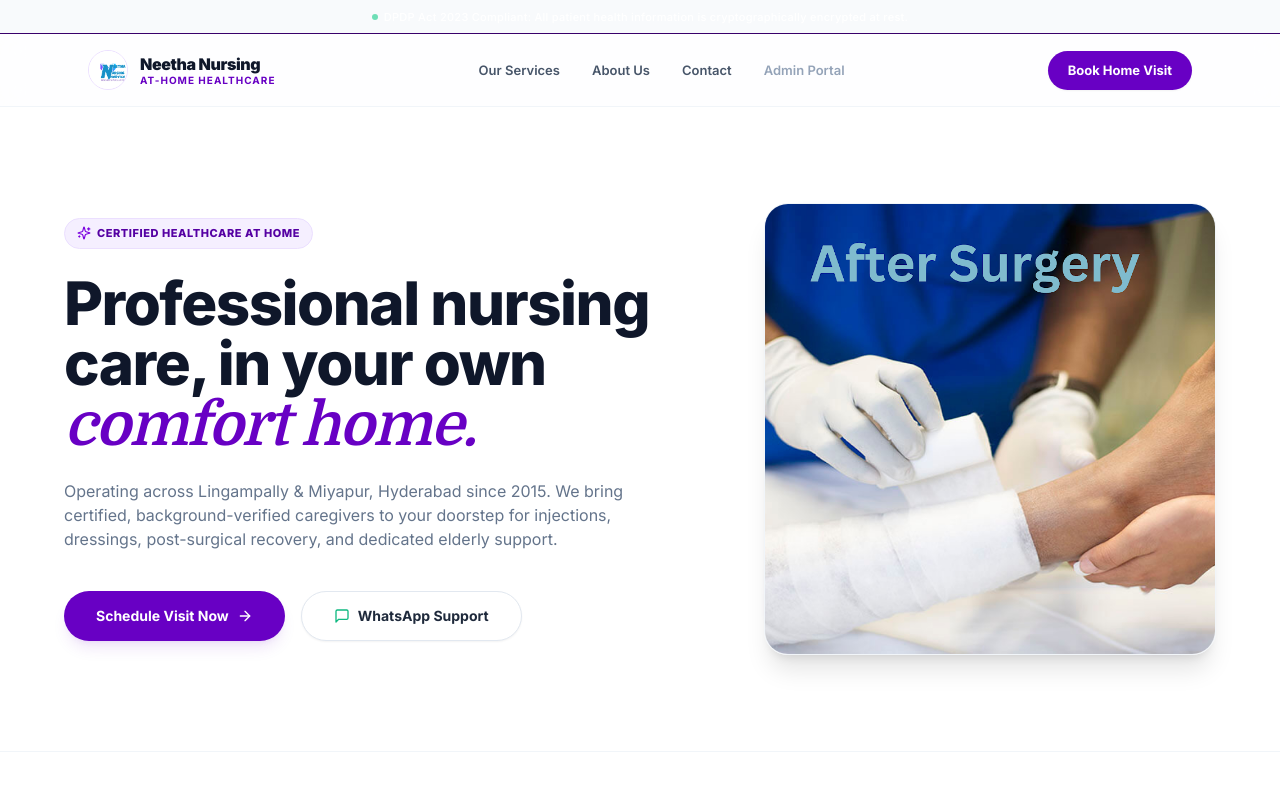
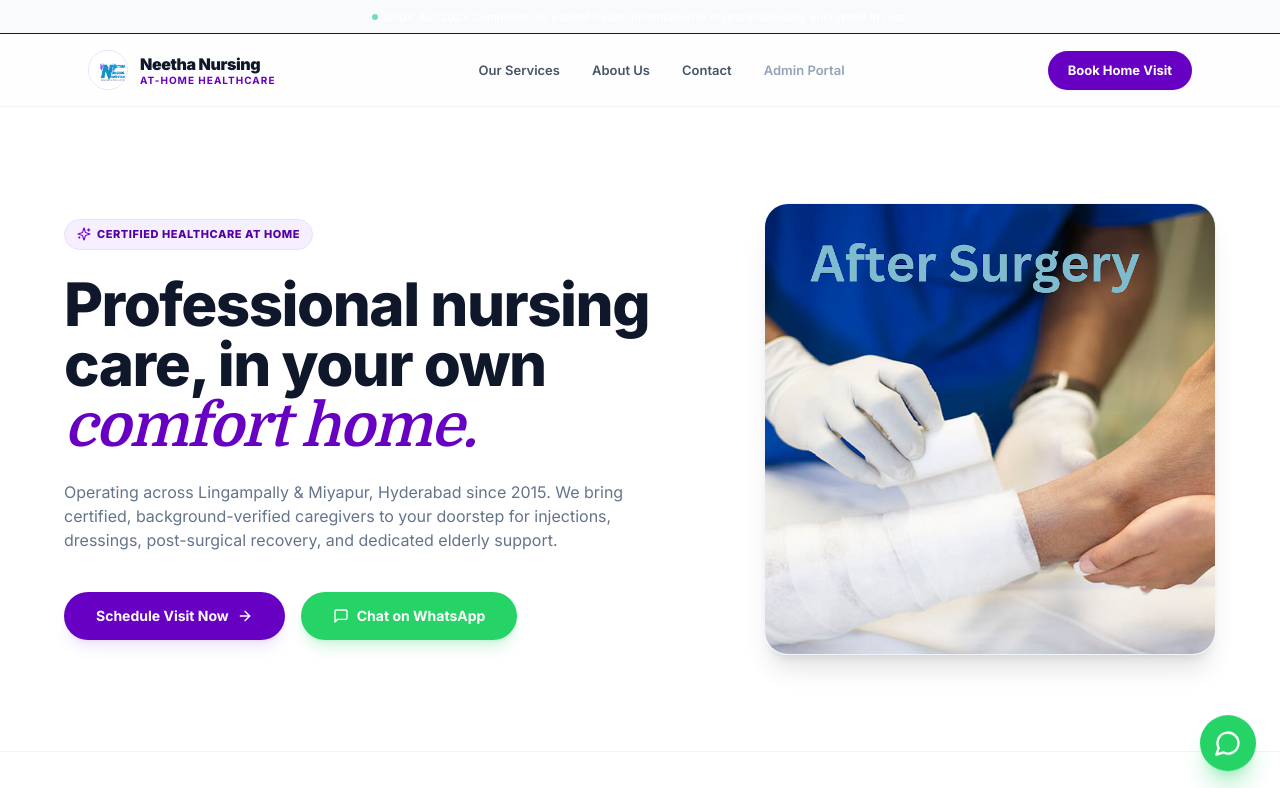
Before and after one commit to LaRoyBot/WithU, a Next.js app: page / in a window 1280 px wide. Shown: the top 788 px of the page. Built offline with nearby package versions, Linux system fonts and the light colour scheme.

Commit message:
Make WhatsApp support button pop: solid green hero button + floating animated FAB

```diff
--- a/src/app/page.tsx
+++ b/src/app/page.tsx
@@ -14,7 +14,8 @@ import {
   CheckCircle2,
   ArrowRight,
   Sparkles,
-  ClipboardList
+  ClipboardList,
+  MessageCircle
 } from 'lucide-react';
 
 export default function HomePage() {
@@ -94,11 +95,11 @@ export default function HomePage() {
               </Link>
               <a
                 href="https://wa.me/919876543210"
-                className="w-full sm:w-auto inline-flex items-center justify-center bg-white hover:bg-slate-50 text-slate-800 font-bold py-3.5 px-8 rounded-full border border-slate-200 shadow-sm transition-all duration-200 text-sm gap-2"
+                className="w-full sm:w-auto inline-flex items-center justify-center bg-[#25D366] hover:bg-[#1ebe5d] text-white font-bold py-3.5 px-8 rounded-full shadow-lg shadow-[#25D366]/20 hover:shadow-[#25D366]/30 hover:-translate-y-0.5 transition-all duration-200 text-sm gap-2"
                 target="_blank"
                 rel="noopener noreferrer"
               >
-                <MessageSquare className="w-4 h-4 text-emerald-500" /> WhatsApp Support
+                <MessageSquare className="w-4 h-4" /> Chat on WhatsApp
               </a>
             </div>
           </div>
@@ -535,6 +536,17 @@ export default function HomePage() {
           © {new Date().getFullYear()} Neetha Nursing Service. All rights reserved. Encrypted with industrial standard AES-256-GCM. Fully aligned to India's DPDP Act, 2023.
         </div>
       </footer>
+
+      {/* Floating WhatsApp FAB */}
+      <a
+        href="https://wa.me/919876543210"
+        target="_blank"
+        rel="noopener noreferrer"
+        className="fixed bottom-6 right-6 z-50 w-14 h-14 bg-[#25D366] hover:bg-[#1ebe5d] text-white rounded-full shadow-xl shadow-[#25D366]/30 hover:shadow-[#25D366]/40 flex items-center justify-center transition-all duration-200 hover:scale-110 active:scale-95 animate-bounce"
+        aria-label="Chat on WhatsApp"
+      >
+        <MessageCircle className="w-7 h-7" />
+      </a>
     </div>
   );
 }
```
